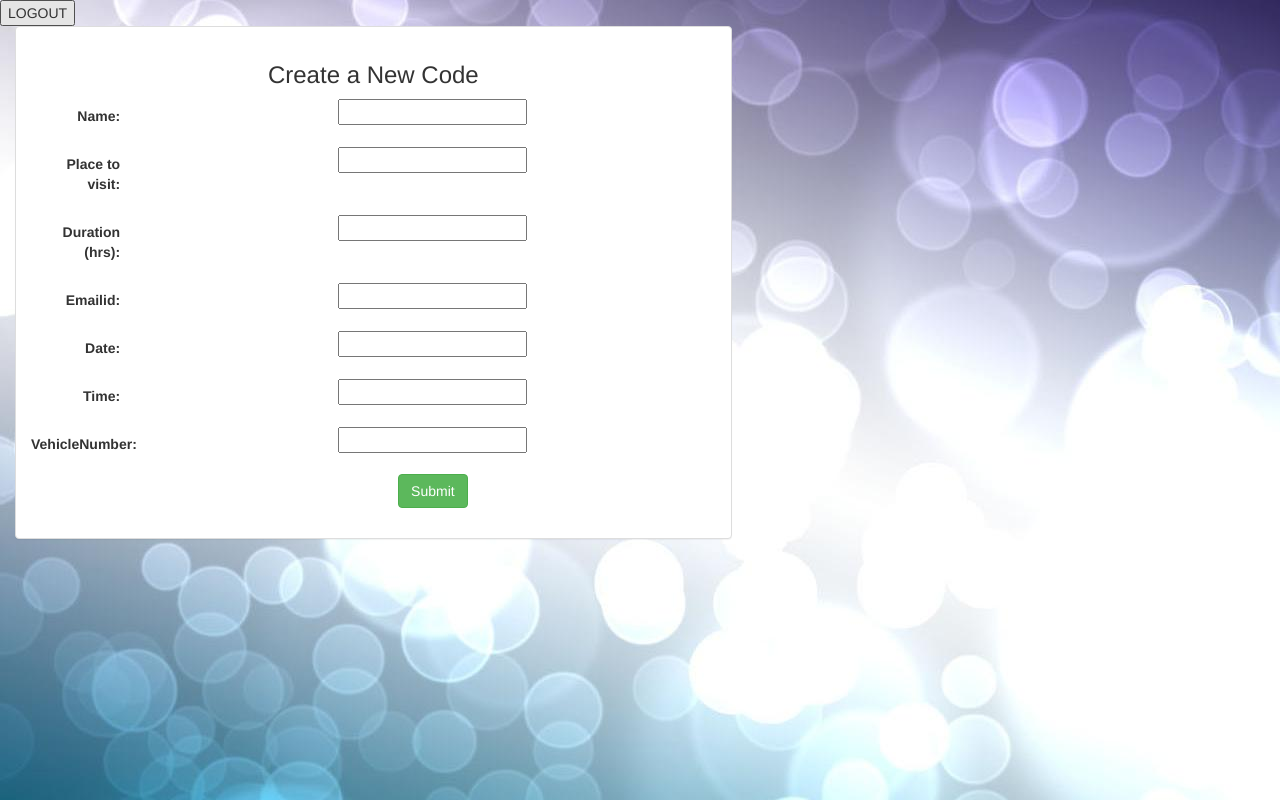
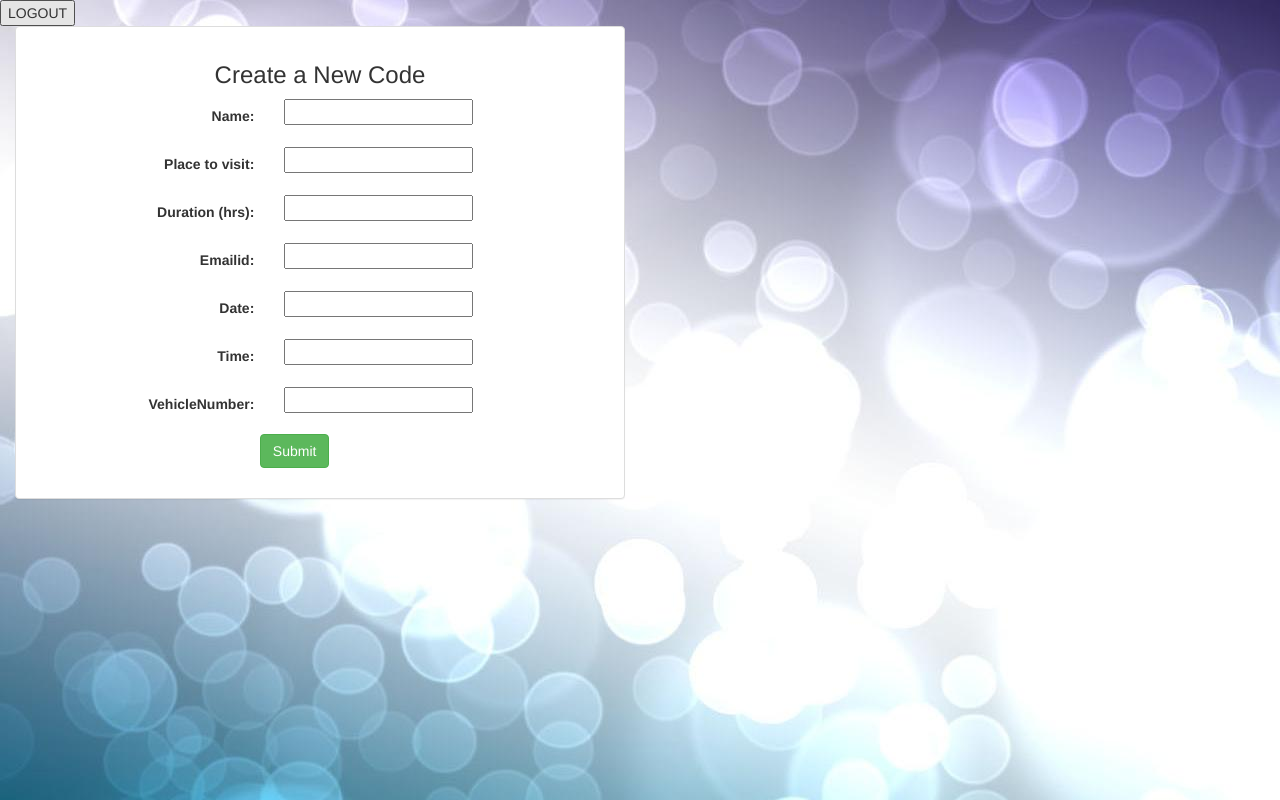
Before and after one commit to udit01/pmsPROJECT, a Django app: template book/templates/book/registration_form.html in a window 1280 px wide. Run offline with Django 3.2, Linux system fonts and the light colour scheme; the template is opened without the code that fills it: values that come from a table or form of the project are taken from there, others are empty; some libraries are stand-ins or nearby versions.

Commit message:
css alignment in booking page

```diff
--- a/book/templates/book/form-template.html
+++ b/book/templates/book/form-template.html
@@ -4,8 +4,8 @@
         <div class="col-sm-offset-2 col-sm-10">
             <span class="text-danger small">{{ field.errors }}</span>
         </div>
-        <label class="control-label col-sm-2">{{ field.label_tag }}</label>
-        <div class="col-sm-10">{{ field }}</div>
+        <label class="control-label col-md-5">{{ field.label_tag }}</label>
+        <div class="col-md-4">{{ field }}</div>
     </div>
 
 {% endfor %}
--- a/book/templates/book/registration_form.html
+++ b/book/templates/book/registration_form.html
@@ -7,7 +7,7 @@
 
     <div class="row">
 
-        <div class="col-sm-12 col-md-7">
+        <div class="col-sm-12 col-md-6">
             <div class="panel panel-default">
                 <div class="panel-body">
                     <h3>Create a New Code</h3>
@@ -18,7 +18,7 @@
                         {% csrf_token %}
                         {% include 'book/form-template.html' %}
                         <div class="form-group">
-                            <div class="col-sm-offset-2 col-sm-10">
+                            <div class="col-sm-offset-2 col-sm-7">
                                 <button type="submit" class="btn btn-success">Submit</button>
                             </div>
                         </div>
```
